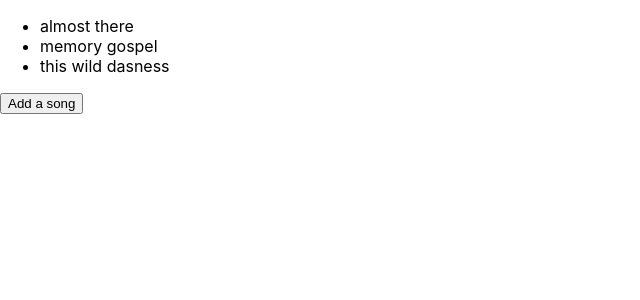
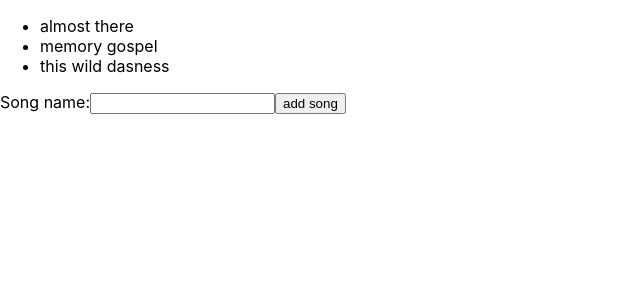
Before and after one commit to boyet007/belajar_react_hooks, a React (Create React App) app: page / in a window 1280 px wide. Shown: the top 300 px of the page, without its empty margins (0-640 px from the left). Built offline with nearby package versions, Linux system fonts and the light colour scheme.

Commit message:
11 useState with Forms

```diff
--- /dev/null
+++ b/src/components/NewSongForm.js
@@ -0,0 +1,22 @@
+import React, { useState } from 'react'
+
+const NewSongForm = ({ addSong }) => {
+    const [title, setTitle] = useState('')
+
+    const handleSubmit = (e) => {
+        e.preventDefault()
+        //console.log(title)
+        addSong(title)
+        setTitle('')
+    }
+
+    return (
+        <form onSubmit={handleSubmit}>
+            <label>Song name:</label>
+            <input type="text" value={title} onChange={(e) => setTitle(e.target.value)} required />
+            <input type="submit" value="add song"/>
+        </form>
+    )
+}
+
+export default NewSongForm
--- a/src/components/SongList.js
+++ b/src/components/SongList.js
@@ -1,25 +1,26 @@
 import React, { useState } from 'react';
 import uuid from 'uuid/v1'
+import NewSongForm from './NewSongForm'
 
 const SongList = () => {
     const [songs, setSongs] = useState([
-        {title: 'almost there', id: 1},
-        {title: 'memory gospel', id: 2},
-        {title: 'this wild dasness', id: 3}
+        { title: 'almost there', id: 1 },
+        { title: 'memory gospel', id: 2 },
+        { title: 'this wild dasness', id: 3 }
     ])
 
-    const addSong = () => {
-        setSongs([...songs, {title: 'new song', id: uuid() }])
+    const addSong = (title) => {
+        setSongs([...songs, { title, id: uuid() }])
     }
 
     return (
         <div className="song-list">
-                <ul>
-                    { songs.map(song => {
-                        return ( <li key={song.id}>{song.title}</li>)
-                    }) }
-                </ul>
-                    <button onClick={addSong}>Add a song</button>
+            <ul>
+                {songs.map(song => {
+                    return (<li key={song.id}>{song.title}</li>)
+                })}
+            </ul>
+                <NewSongForm addSong={addSong}/>
         </div>
     )
 }
```
